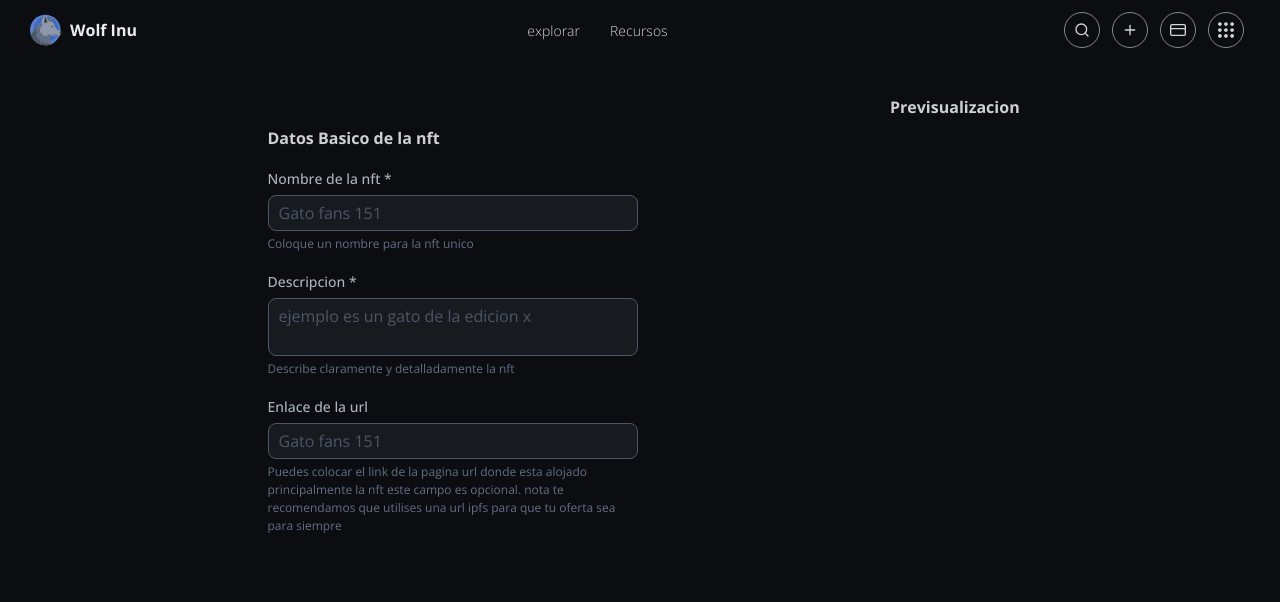
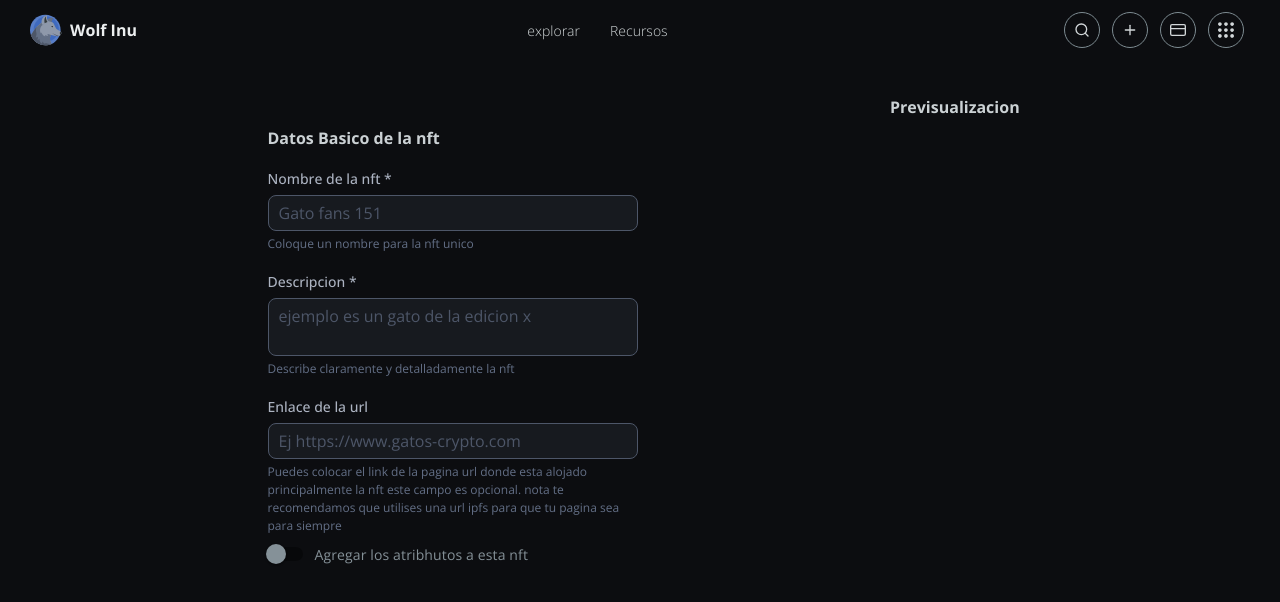
Before and after one commit to angeleesc/wolfy-marketplace-3.0-js, a React (Create React App) app: page /create-new-nft in a window 1280 px wide. Shown: the top 602 px of the page. Built offline with nearby package versions, Linux system fonts and the light colour scheme.

Commit message:
configguracion del check add

```diff
--- a/src/template/pages/Mint/MintNftForm.jsx
+++ b/src/template/pages/Mint/MintNftForm.jsx
@@ -1,8 +1,12 @@
-import React from "react";
+import React, { useState } from "react";
 import WTextFields from "../../../components/form-controls/inputs/WTextFields";
 import WTextAreaInput from "../../../components/form-controls/inputs/WTextAreaInput";
+import { FormControlLabel, Switch } from "@mui/material";
 
 export default function MintNftForm() {
+
+  const [isAddAtribute, setIsAddAtribute] = useState(false)
+
   return (
     <form className="wolf-form">
       <h3 className="my-4">Datos Basico de la nft</h3>
@@ -28,11 +32,18 @@ export default function MintNftForm() {
       <WTextFields
         id="nft-url"
         textLabel="Enlace de la url"
-        info="Puedes colocar el link de la pagina url donde esta alojado principalmente la nft este campo es opcional. nota te recomendamos que utilises una url ipfs para que tu oferta sea para siempre"
-        // errorMessage="este campo es requerido"
-        // warningMessage="advertencia este nomber no es original"
-        placeholder="Gato fans 151"
+        info="Puedes colocar el link de la pagina url donde esta alojado principalmente la nft este campo es opcional. nota te recomendamos que utilises una url ipfs para que tu pagina sea para siempre"
+        placeholder="Ej https://www.gatos-crypto.com"
       />
+
+      <FormControlLabel
+       label="Agregar los atribhutos a esta nft"
+       control={
+        <Switch   name="isAddPropieties"  checked={isAddAtribute} onChange={e=>{
+          setIsAddAtribute(e.target.checked)
+        }} />
+       }
+       />
     </form>
   );
 }
```
